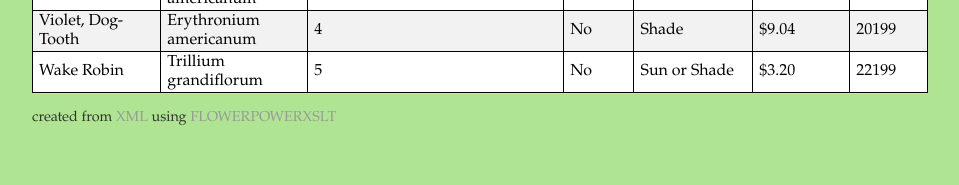
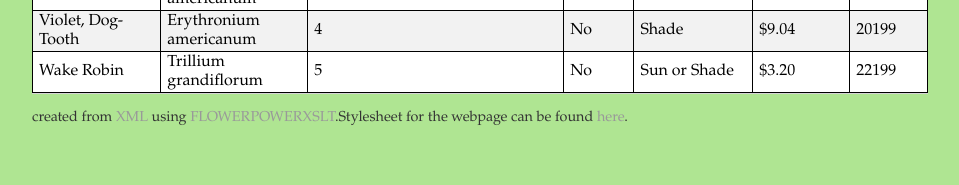
Before and after one commit to dmgustav/dmgustav.github.io, a Jekyll site: the page z656/assignment5/index.html, which Jekyll copies as it is, in a window 1280 px wide. Shown: the part 2023-2208 px from the top of the page, without its empty margins (160-1119 px from the left). Built offline with Jekyll 4.4.1, drawn with Linux system fonts in a browser that asks for light colours.

Commit message:
Update index.html

```diff
--- a/z656/assignment5/index.html
+++ b/z656/assignment5/index.html
@@ -351,6 +351,6 @@
       </table>
    </body>
    <footer>
-      <p>created from <a href="https://www.w3schools.com/xml/plant_catalog.xml">XML</a> using <a href="dmgustav.github.io/z656/assignment5/flowerpowerxslt.xsl">FLOWERPOWERXSLT</a></p>
+      <p>created from <a href="https://www.w3schools.com/xml/plant_catalog.xml">XML</a> using <a href="dmgustav.github.io/z656/assignment5/flowerpowerxslt.xml">FLOWERPOWERXSLT</a>.Stylesheet for the webpage can be found <a href="/z656/assignment5/flowers.css">here</a>.</p>
    </footer>
 </html>
```
